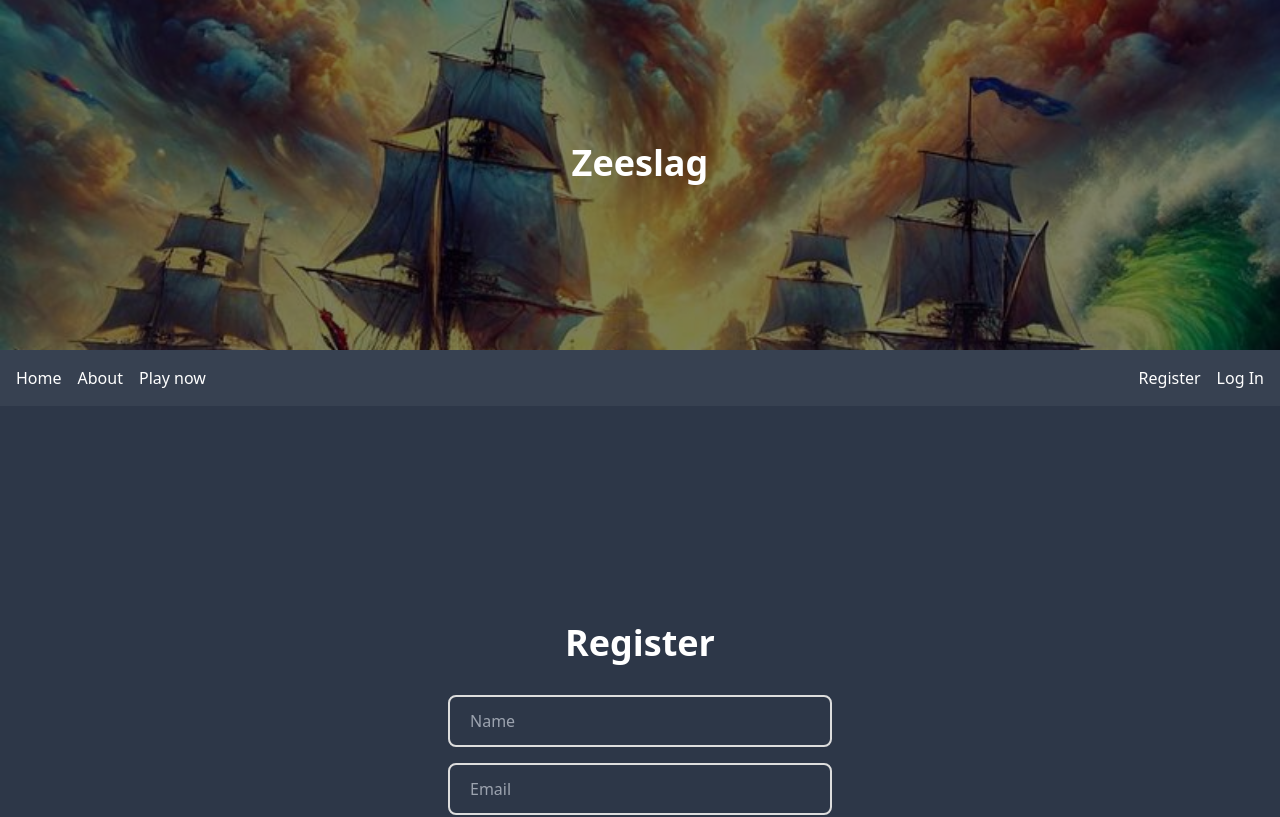
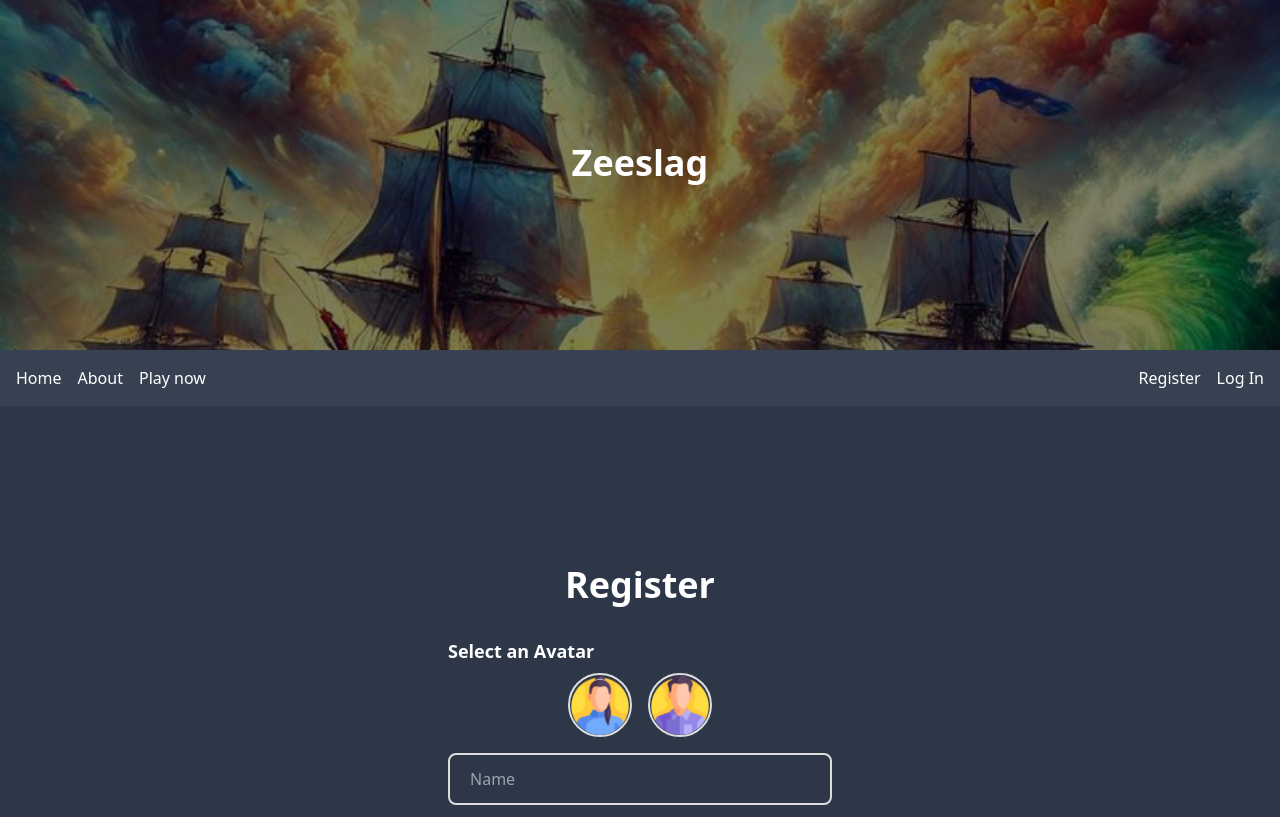
Before and after one commit to Ismail020/pewa-frontend, a Vue app in the folder zeeslag/: page /register in a window 1280 px wide. Shown: the top 817 px of the page. Built offline with nearby package versions, Linux system fonts and the light colour scheme.

Commit message:
Added selection for the avatars

```diff
--- a/zeeslag/src/components/LoginComponents/RegisterComponent.vue
+++ b/zeeslag/src/components/LoginComponents/RegisterComponent.vue
@@ -3,6 +3,26 @@
     <h1 class="text-4xl font-bold mb-8">Register</h1>
 
     <div class="space-y-4 w-96">
+      <!-- Avatar Selection -->
+      <div class="input-group">
+        <h2 class="text-lg font-semibold mb-2">Select an Avatar</h2>
+        <div class="flex space-x-4 justify-center">
+
+          <img
+              v-for="(avatar, index) in avatars"
+              :key="index"
+              :src="avatar"
+              :alt="`Avatar ${index + 1}`"
+              class="w-16 h-16 rounded-full cursor-pointer border-2 transition duration-300"
+              :class="{
+              'selected-avatar': selectedAvatar === avatar,
+              'unselected-avatar': selectedAvatar !== avatar,
+            }"
+              @click="selectAvatar(avatar)"
+          />
+        </div>
+      </div>
+
       <!-- Name Input -->
       <div class="input-group">
         <input v-model="name"
@@ -57,6 +77,9 @@
 </template>
 
 <script>
+import womanImage from "@/assets/images/woman.png";
+import maleImage from "@/assets/images/man.png";
+
 export default {
   name: "RegisterComponent",
   data() {
@@ -65,9 +88,17 @@ export default {
       email: '',
       password: '',
       show: false,
+      avatars: [
+        womanImage,
+        maleImage
+      ],
+      selectedAvatar: null,
     };
   },
   methods: {
+    selectAvatar(avatar) {
+      this.selectedAvatar = avatar;
+    },
     // Register method
     register() {
       const url = "http://localhost:8080/api/v1/auth/register";  // Adjust URL if needed
@@ -80,6 +111,7 @@ export default {
           name: this.name,
           email: this.email,
           password: this.password,
+          avatar: this.selectedAvatar,
         }),
       })
           .then((response) => {
@@ -191,4 +223,17 @@ export default {
 .mt-4 {
   margin-top: 1rem;
 }
+
+.selected-avatar {
+  border-color: #4e60d5; /* Same blue as input focus */
+}
+
+.unselected-avatar {
+  border-color: #ddd; /* Gray for unselected */
+}
+
+img {
+  border-width: 2px;
+  transition: border-color 0.3s ease-in-out;
+}
 </style>
```
Also changed, not shown: zeeslag/src/assets/images/man.png (added), zeeslag/src/assets/images/woman.png (added).
